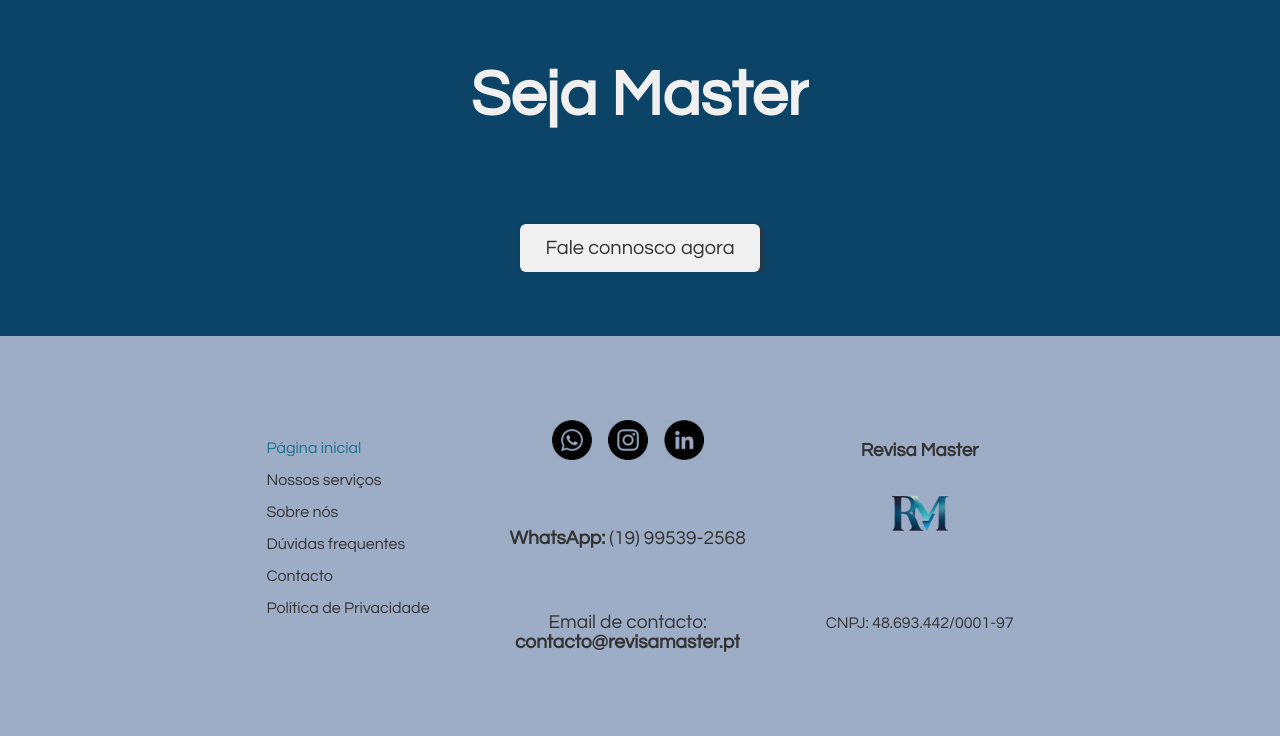
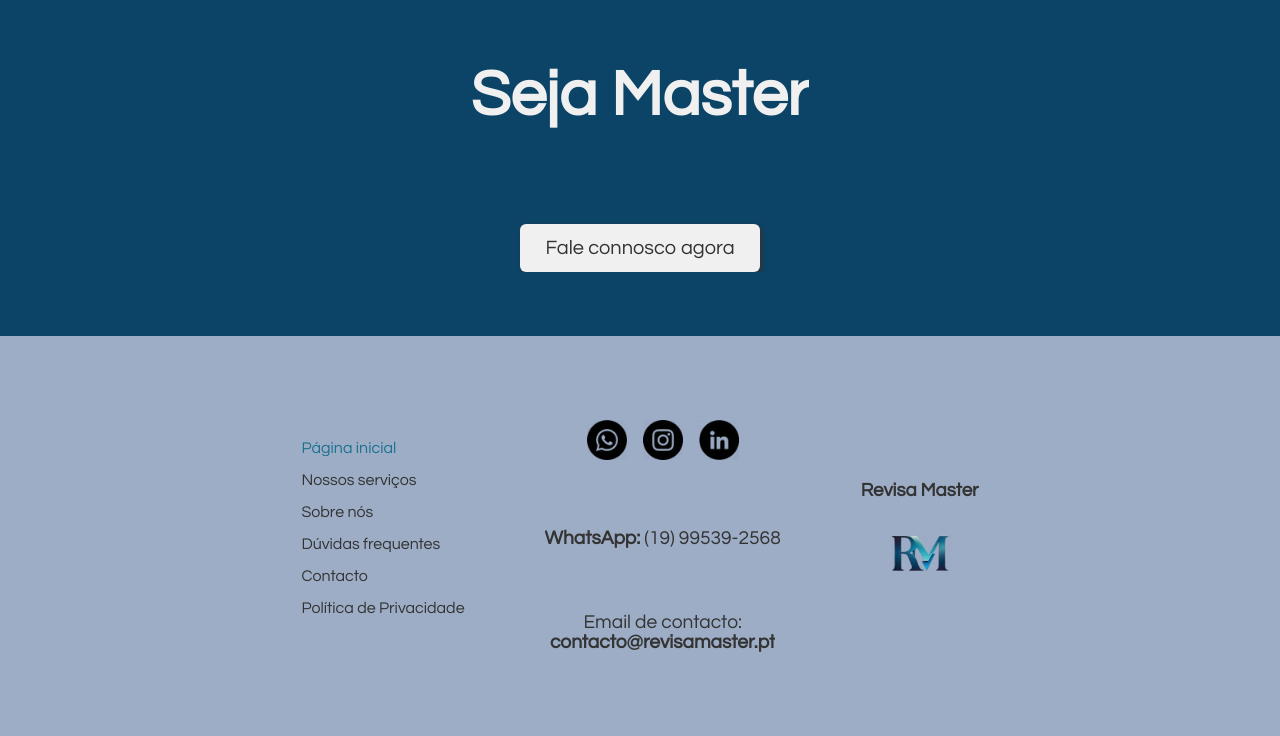
Before and after one commit to Revisa-Master/revisamaster, a Flask app: page / in a window 1280 px wide. Shown: the part 3471-4207 px from the top of the page. Run offline with Flask 3, Linux system fonts and the light colour scheme; some libraries are stand-ins or nearby versions.

Commit message:
fix: retirei os CNPJs todas as páginas

```diff
--- a/templates/about.html
+++ b/templates/about.html
@@ -179,12 +179,10 @@
       <div class="footer-logo" aria-label="Informações da empresa">
         <h3>Revisa Master</h3>
         <img src="./static/images/logo.avif" alt="Logo da Revisa Master" />
-        <p>CNPJ: 48.693.442/0001-97</p>
       </div>
 
       <!-- Logo e informações da empresa - versão mobile -->
       <div class="footer-logo-mobile" aria-label="Informações da empresa">
-          <p>CNPJ: 48.693.442/0001-97</p>
           <div>
               <img src="./static/images/logo.avif" alt="Logo da Revisa Master" />
               <h3>Revisa Master</h3>
--- a/templates/contacto.html
+++ b/templates/contacto.html
@@ -197,12 +197,10 @@
         <div class="footer-logo" aria-label="Informações da empresa">
           <h3>Revisa Master</h3>
           <img src="./static/images/logo.avif" alt="Logo da Revisa Master" />
-          <p>CNPJ: 48.693.442/0001-97</p>
         </div>
 
         <!-- Logo e informações da empresa - versão mobile -->
         <div class="footer-logo-mobile" aria-label="Informações da empresa">
-            <p>CNPJ: 48.693.442/0001-97</p>
             <div>
                 <img src="./static/images/logo.avif" alt="Logo da Revisa Master" />
                 <h3>Revisa Master</h3>
--- a/templates/faq.html
+++ b/templates/faq.html
@@ -230,12 +230,10 @@
       <div class="footer-logo" aria-label="Informações da empresa">
         <h3>Revisa Master</h3>
         <img src="./static/images/logo.avif" alt="Logo da Revisa Master" />
-        <p>CNPJ: 48.693.442/0001-97</p>
       </div>
 
       <!-- Logo e informações da empresa - versão mobile -->
       <div class="footer-logo-mobile" aria-label="Informações da empresa">
-          <p>CNPJ: 48.693.442/0001-97</p>
           <div>
               <img src="./static/images/logo.avif" alt="Logo da Revisa Master" />
               <h3>Revisa Master</h3>
--- a/templates/index.html
+++ b/templates/index.html
@@ -313,12 +313,10 @@
   <div class="footer-logo" aria-label="Informações da empresa">
     <h3>Revisa Master</h3>
     <img src="./static/images/logo.avif" alt="Logo da Revisa Master" />
-    <p>CNPJ: 48.693.442/0001-97</p>
   </div>
 
   <!-- Logo e informações da empresa - versão mobile -->
   <div class="footer-logo-mobile" aria-label="Informações da empresa">
-      <p>CNPJ: 48.693.442/0001-97</p>
       <div>
           <img src="./static/images/logo.avif" alt="Logo da Revisa Master" />
           <h3>Revisa Master</h3>
--- a/templates/privacy.html
+++ b/templates/privacy.html
@@ -357,12 +357,10 @@
         <div class="footer-logo" aria-label="Informações da empresa">
           <h3>Revisa Master</h3>
           <img src="./static/images/logo.avif" alt="Logo da Revisa Master" />
-          <p>CNPJ: 48.693.442/0001-97</p>
         </div>
 
         <!-- Logo e informações da empresa - versão mobile -->
         <div class="footer-logo-mobile" aria-label="Informações da empresa">
-            <p>CNPJ: 48.693.442/0001-97</p>
             <div>
                 <img src="./static/images/logo.avif" alt="Logo da Revisa Master" />
                 <h3>Revisa Master</h3>
--- a/templates/services.html
+++ b/templates/services.html
@@ -236,7 +236,6 @@
       <div class="footer-logo" aria-label="Informações da empresa">
         <h3>Revisa Master</h3>
         <img src="./static/images/logo.avif" alt="Logo da Revisa Master" />
-        <p>CNPJ: 48.693.442/0001-97</p>
       </div>
 
       <!-- Logo e informações da empresa - versão mobile -->
```
